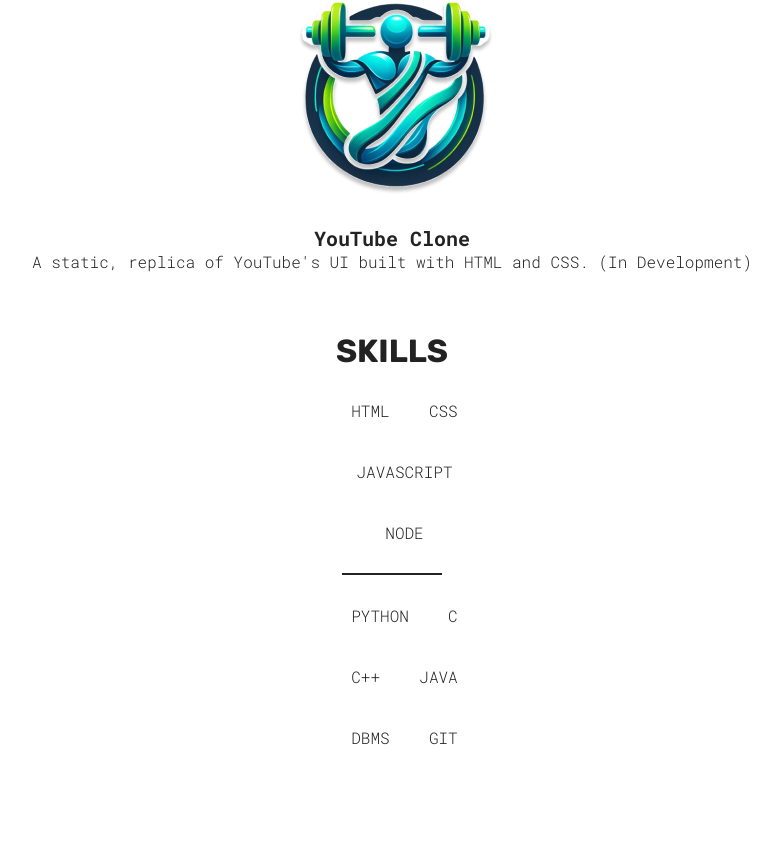
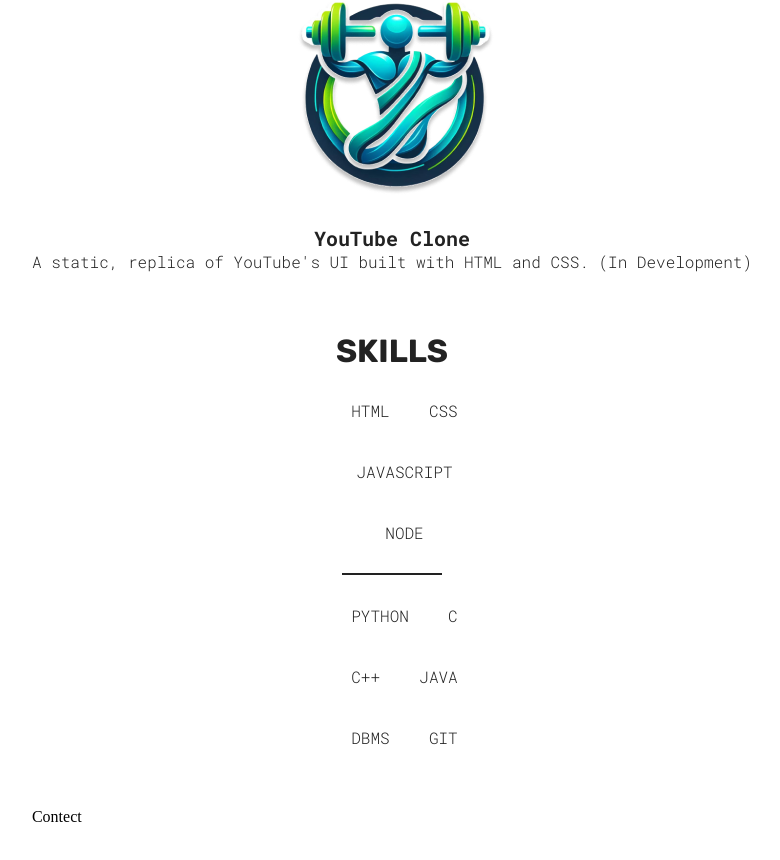
Before and after one commit to Luffy-456/Portfolio, a React (Vite) app: page / in a window 1280 px wide. Shown: the part 1288-2148 px from the top of the page, without its empty margins (248-1028 px from the left). Before the commit the page ends 2096 px from the top, so only its background shows below. Built offline with nearby package versions, Linux system fonts and the light colour scheme.

Commit message:
Added Contact

```diff
--- a/src/App.jsx
+++ b/src/App.jsx
@@ -1,4 +1,5 @@
 import './App.css';
+import Contact from './sections/Contact/Contact';
 import Hero from './sections/Hero/Hero';
 import Projects from './sections/Projects/Projects';
 import Skills from './sections/Skills/Skills';
@@ -9,6 +10,7 @@ function App() {
       <Hero />
       <Projects />
       <Skills />
+      <Contact />
     </>
   );
 }
```
